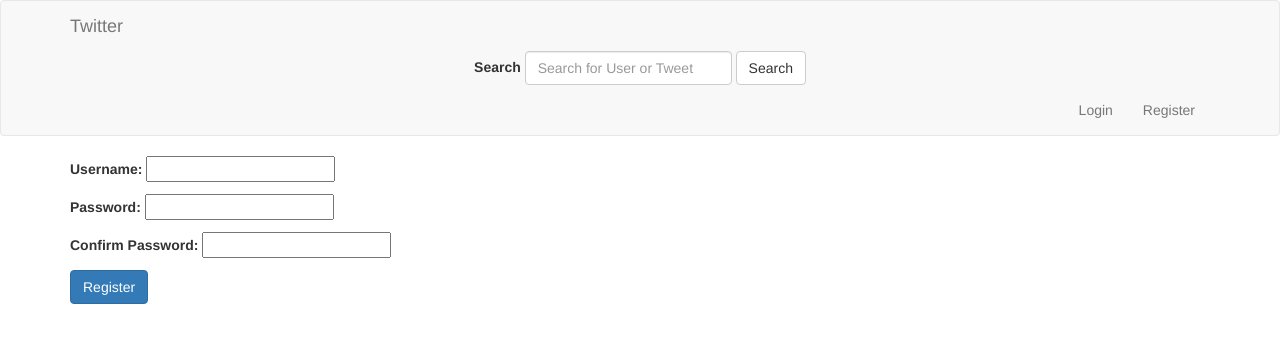
After one commit to ipandzic/twitter-clone, a Django app: page /register/ in a window 1280 px wide. The commit adds this page. Shown: the top 343 px of the page. Run offline with Django 3.2, Linux system fonts and the light colour scheme; some libraries are stand-ins or nearby versions.

Commit message:
Added user registration

```diff
--- /dev/null
+++ b/accounts/forms.py
@@ -0,0 +1,23 @@
+from django import forms
+from django.contrib.auth import get_user_model
+
+User = get_user_model()
+
+
+class UserRegisterForm(forms.Form):
+    username = forms.CharField()
+    password = forms.CharField(widget=forms.PasswordInput)
+    password2 = forms.CharField(label="Confirm Password", widget=forms.PasswordInput)
+
+    def clean_password2(self):
+        password = self.cleaned_data.get('password')
+        password2 = self.cleaned_data.get('password2')
+        if password != password2:
+            raise forms.ValidationError("Password must match.")
+        return password2
+
+    def clean_username(self):
+        username = self.cleaned_data.get("username")
+        if User.objects.filter(username__icontains=username).exists():
+            raise forms.ValidationError("This username is taken.")
+        return username
--- /dev/null
+++ b/accounts/templates/accounts/user_register_form.html
@@ -0,0 +1,13 @@
+{% extends "base.html" %}
+
+{% block title %} Register {% endblock title %}
+
+{% block content %}
+
+<form class="form" method="POST" action="{% if action_url %} {{ action_url }}{% endif %}">
+    {% csrf_token %}
+    {{ form.as_p }}
+    <input class="btn btn-primary" type="submit" value="Register" />
+</form>
+
+{% endblock content %}
--- a/accounts/urls.py
+++ b/accounts/urls.py
@@ -1,4 +1,4 @@
-from django.conf.urls import url
+from django.conf.urls import url, include
 from django.views.generic.base import RedirectView
 from .views import (
     UserDetailView,
@@ -7,10 +7,6 @@
 
 
 urlpatterns = [
-    #url(r'^$', RedirectView.as_view(url="/")),
-    #url(r'^search/$', TweetListView.as_view(), name='list'),
-    #url(r'^create/$', TweetCreateView.as_view(), name='create'),
     url(r'^(?P<username>[\w.@+-]+)/$', UserDetailView.as_view(), name='detail'),
     url(r'^(?P<username>[\w.@+-]+)/follow/$', UserFollowView.as_view(), name='follow'),
-    #url(r'^(?P<pk>\d+)/delete/$', TweetDeleteView.as_view(), name='update'),
 ]
--- a/accounts/views.py
+++ b/accounts/views.py
@@ -2,10 +2,26 @@
 from django.shortcuts import render, get_object_or_404, redirect
 from django.views import View
 from django.views.generic import DetailView
+from django.views.generic.edit import FormView
 
+from .forms import UserRegisterForm
 from .models import UserProfile
 
 User = get_user_model()
+
+
+class UserRegisterView(FormView):
+    template_name = "accounts/user_register_form.html"
+    form_class = UserRegisterForm
+    success_url = "/login"
+
+    def form_valid(self, form):
+        username = form.cleaned_data.get("username")
+        password = form.cleaned_data.get("password")
+        new_user = User.objects.create(username=username)
+        new_user.set_password(password)
+        new_user.save()
+        return super(UserRegisterView, self).form_valid(form)
 
 
 class UserDetailView(DetailView):
--- a/templates/navbar.html
+++ b/templates/navbar.html
@@ -14,21 +14,22 @@
     <!-- Collect the nav links, forms, and other content for toggling -->
     <div class="collapse navbar-collapse" id="bs-example-navbar-collapse-1">
       {% if request.user.is_authenticated %}
+
       <ul class="nav navbar-nav navbar-right">
         <li class="dropdown">
           <a href="#" class="dropdown-toggle" data-toggle="dropdown" role="button" aria-haspopup="true" aria-expanded="false">Account <span class="caret"></span></a>
           <ul class="dropdown-menu">
             <li><a href="{{ request.user.profile.get_absolute_url }}">Profile</a></li>
             <li role="separator" class="divider"></li>
-            <li><a href="">Logout</a></li>
+            <li><a href="{% url 'logout' %}">Logout</a></li>
           </ul>
         </li>
       </ul>
 
       {% else %}
       <ul class="nav navbar-nav navbar-right">
-        <li><a href="">Login</a></li>
-         <li><a href="">Register</a></li>
+        <li><a href="{% url 'login' %}">Login</a></li>
+         <li><a href="{% url 'register' %}">Register</a></li>
       </ul>
       {% endif %}
     </div><!-- /.navbar-collapse -->
--- a/tweets/views.py
+++ b/tweets/views.py
@@ -24,7 +24,7 @@
     template_name = "tweets/detail_view.html"
 
 
-class TweetListView(ListView):
+class TweetListView(LoginRequiredMixin, ListView):
     queryset = Tweet.objects.all()
     template_name = "tweets/tweet_list.html"
 
@@ -32,7 +32,7 @@
         im_following = self.request.user.profile.get_following()
         qs1 = Tweet.objects.filter(user__in=im_following)
         qs2 = Tweet.objects.filter(user=self.request.user)
-        qs = (qs1 | qs2)
+        qs = (qs1 | qs2).distinct()
         return qs
 
     def get_context_data(self, *args, **kwargs):
--- a/twitter/settings/base.py
+++ b/twitter/settings/base.py
@@ -53,6 +53,10 @@
 ]
 
 ROOT_URLCONF = 'twitter.urls'
+ROOT_URLCONF = 'twitter.urls'
+LOGIN_URL = "/login/"
+LOGIN_REDIRECT_URL = "/"
+LOGOUT_REDIRECT_URL = LOGIN_REDIRECT_URL
 
 TEMPLATES = [
     {
--- a/twitter/settings/local.py
+++ b/twitter/settings/local.py
@@ -53,6 +53,9 @@
 ]
 
 ROOT_URLCONF = 'twitter.urls'
+LOGIN_URL = "/login/"
+LOGIN_REDIRECT_URL = "/"
+LOGOUT_REDIRECT_URL = LOGIN_REDIRECT_URL
 
 TEMPLATES = [
     {
--- a/twitter/settings/production.py
+++ b/twitter/settings/production.py
@@ -53,6 +53,10 @@
 ]
 
 ROOT_URLCONF = 'twitter.urls'
+ROOT_URLCONF = 'twitter.urls'
+LOGIN_URL = "/login/"
+LOGIN_REDIRECT_URL = "/"
+LOGOUT_REDIRECT_URL = LOGIN_REDIRECT_URL
 
 TEMPLATES = [
     {
--- a/twitter/urls.py
+++ b/twitter/urls.py
@@ -19,6 +19,7 @@
 from django.conf import settings
 from django.conf.urls.static import static
 
+from accounts.views import UserRegisterView
 from tweets.views import TweetListView
 
 from .views import home
@@ -26,9 +27,11 @@
 urlpatterns = [
     url(r'^admin/', admin.site.urls),
     url(r'^$', TweetListView.as_view(), name='home'),
+    url(r'^', include('django.contrib.auth.urls')),
     url(r'^profiles/', include('accounts.urls', namespace='profiles')),
     url(r'^tweet/', include('tweets.urls', namespace='tweet')),
     url(r'^api/tweet/', include('tweets.api.urls', namespace='tweet-api')),
+    url(r'^register/$', UserRegisterView.as_view(), name='register'),
 ]
 
 if settings.DEBUG:
```
Also changed, not shown: accounts/templates/registration/login.html (added, +35 -0 lines).
